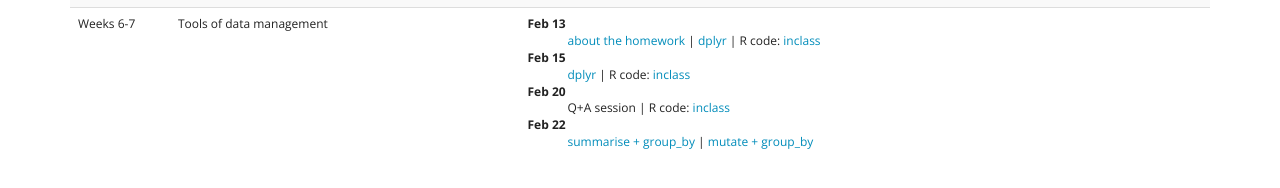
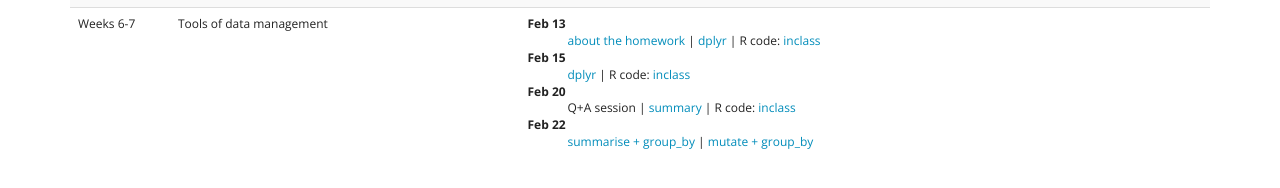
Before and after one commit to Stat480-at-ISU/Stat480-at-ISU.github.io-2019, a Jekyll site: the page built from schedule.html, in a window 1280 px wide. Shown: the part 567-755 px from the top of the page. Built offline with Jekyll 4.4.1, drawn with Linux system fonts in a browser that asks for light colours.

Commit message:
stupid link

```diff
--- a/schedule.html
+++ b/schedule.html
@@ -97,7 +97,7 @@ slides: <a href="../materials/02_reading-files/01_ascii.html" target=_blank>read
           <dd>    <a href="../materials/03_tidyverse/01_dplyr.html" target=_blank>dplyr</a> | R code: <a href="code/feb15-inclass.R">inclass</a>
           </dd>
           <dt>Feb 20</dt>
-          <dd>  Q+A session | R code: <a href="code/feb20-inclass.R">inclass</a> </dd>
+          <dd>  Q+A session | <a href="../materials/03_tidyverse/04_dplyr-examples.html" target=_blank>summary</a> | R code: <a href="code/feb20-inclass.R">inclass</a> </dd>
           <dt>Feb 22</dt>
           <dd>    <a href="../materials/03_tidyverse/02_dplyr-examples.html" target=_blank>summarise + group_by</a> | <a href="../materials/03_tidyverse/03_dplyr-examples.html" target=_blank>mutate + group_by</a>
           </dd>
```
